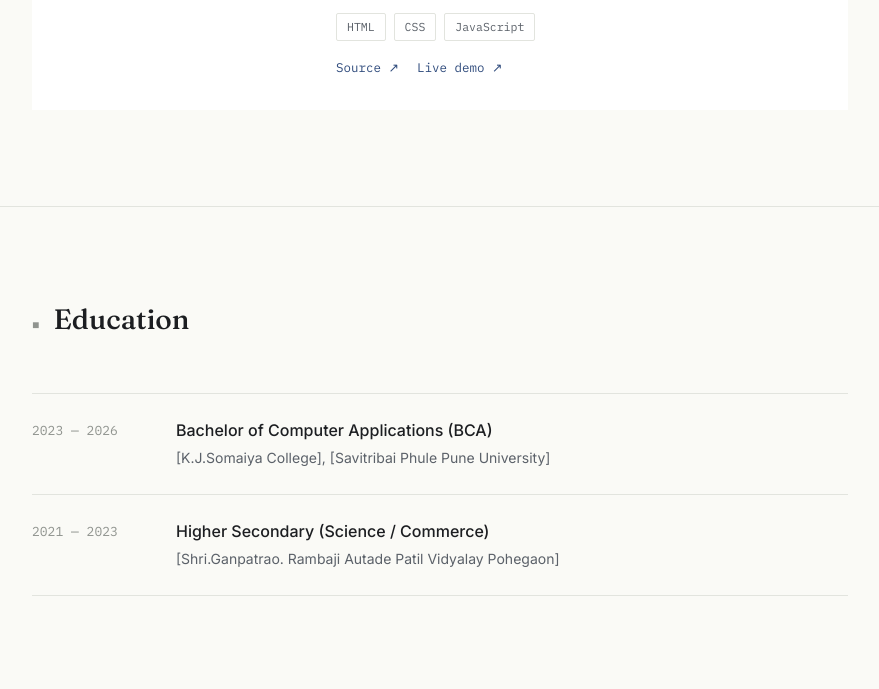
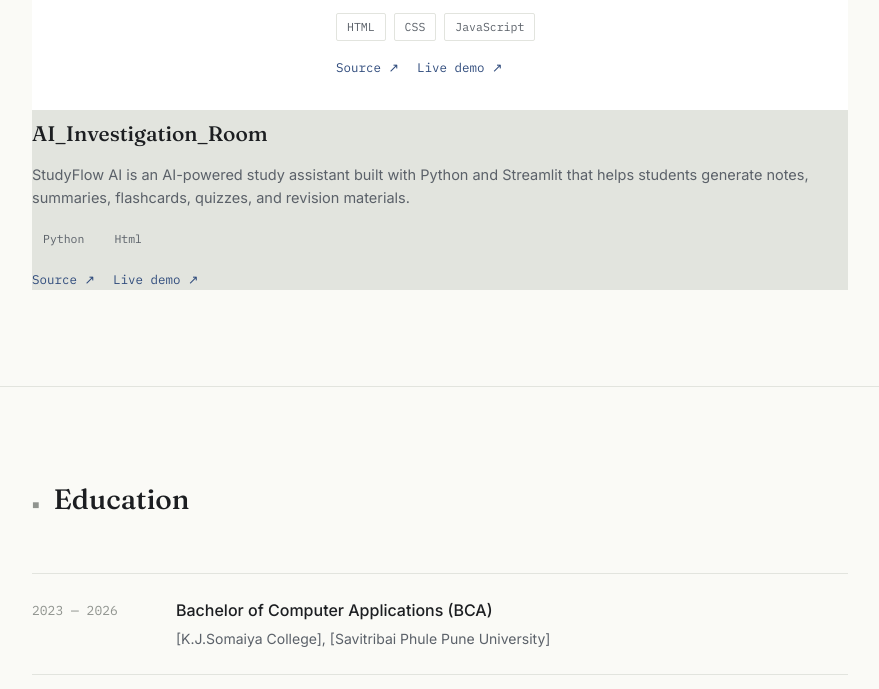
Before and after one commit to devidasbhalerao3011-spec/Rushikesh-Portfolio, a plain HTML site: page index.html in a window 1280 px wide. Shown: the part 2354-3043 px from the top of the page, without its empty margins (200-1079 px from the left). Drawn offline with nearby package versions, Linux system fonts and the light colour scheme.

Commit message:
Update index.html

```diff
--- a/index.html
+++ b/index.html
@@ -499,7 +499,20 @@
           </div>
         </div>
       </div>
+ <div>
+          <div class="project-title">AI_Investigation_Room</div>
+          <p class="project-desc">StudyFlow AI is an AI-powered study assistant built with Python and Streamlit that helps students generate notes, summaries, flashcards, quizzes, and revision materials.</p>
+          <div class="project-stack">
+            <span class="stack-chip">Python</span>
+            <span class="stack-chip">Html</span>
 
+          </div>
+          <div class="project-links">
+            <a href="https://github.com/devidasbhalerao3011-spec">Source ↗</a>
+            <a href="https://studyflow-ai-fx2ecwrkmimecusb6ehaud.streamlit.app/">Live demo ↗</a>
+          </div>
+        </div>
+      </div>
 
 
       </div>
```
